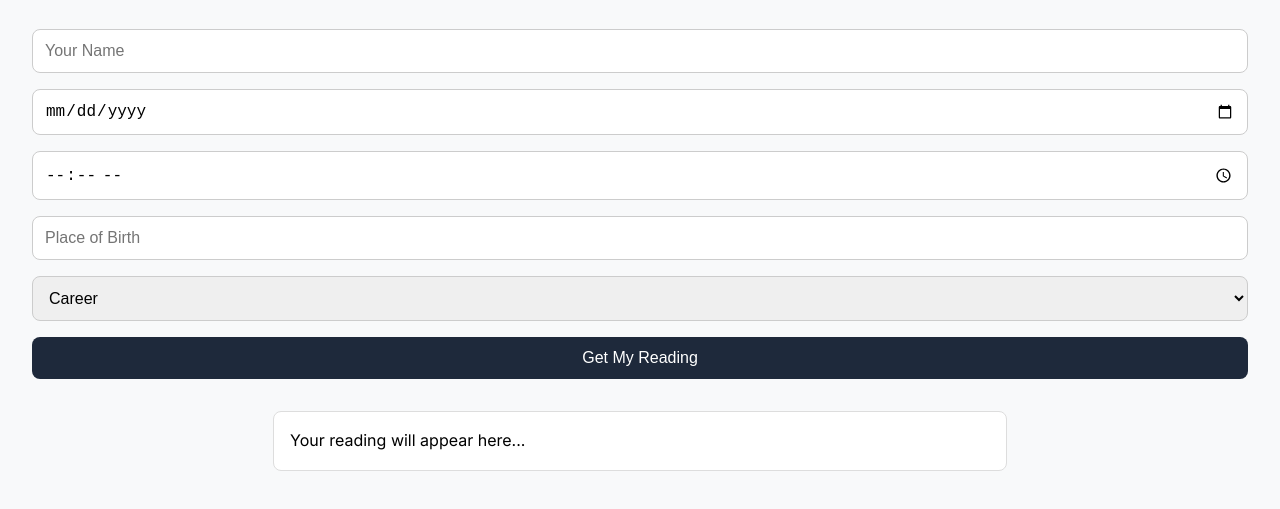
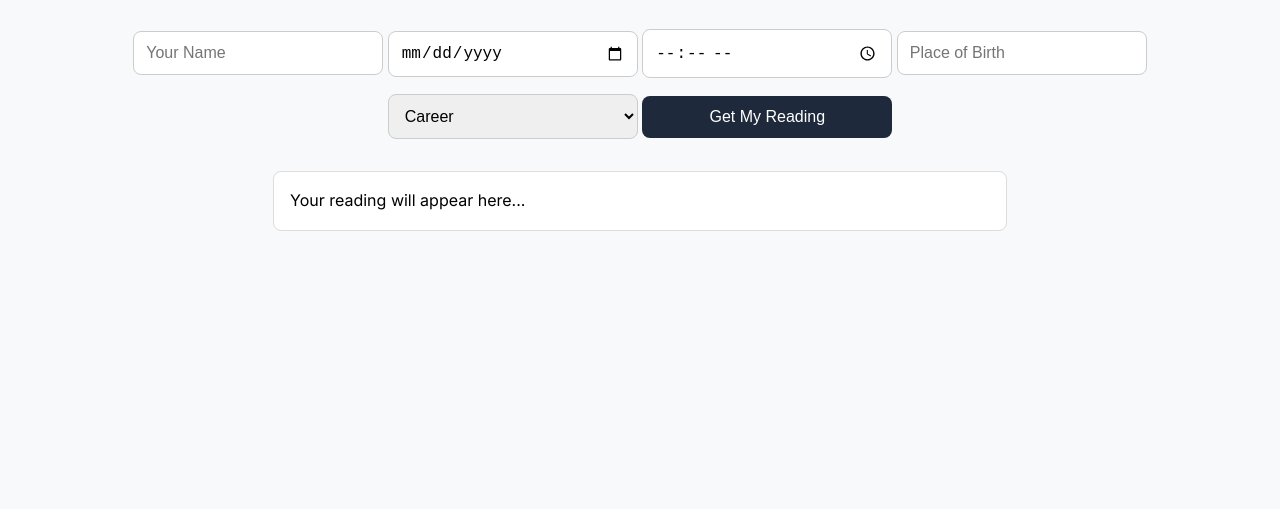
Before and after one commit to u97jain/astro-ai-gpt, a website: page client/index.html in a window 1280 px wide. Shown: the part 95-604 px from the top of the page. Drawn offline with Linux system fonts and the light colour scheme.

Commit message:
UI Polish: Fix input label width

```diff
--- a/client/index.html
+++ b/client/index.html
@@ -30,7 +30,9 @@
         margin-top: 1rem;
         padding: 0.75rem;
         font-size: 1rem;
-        width: 100%;
+        width: auto;
+        min-width: 250px;
+        max-width: 100%;
         box-sizing: border-box;
         border: 1px solid #ccc;
         border-radius: 8px;
```
